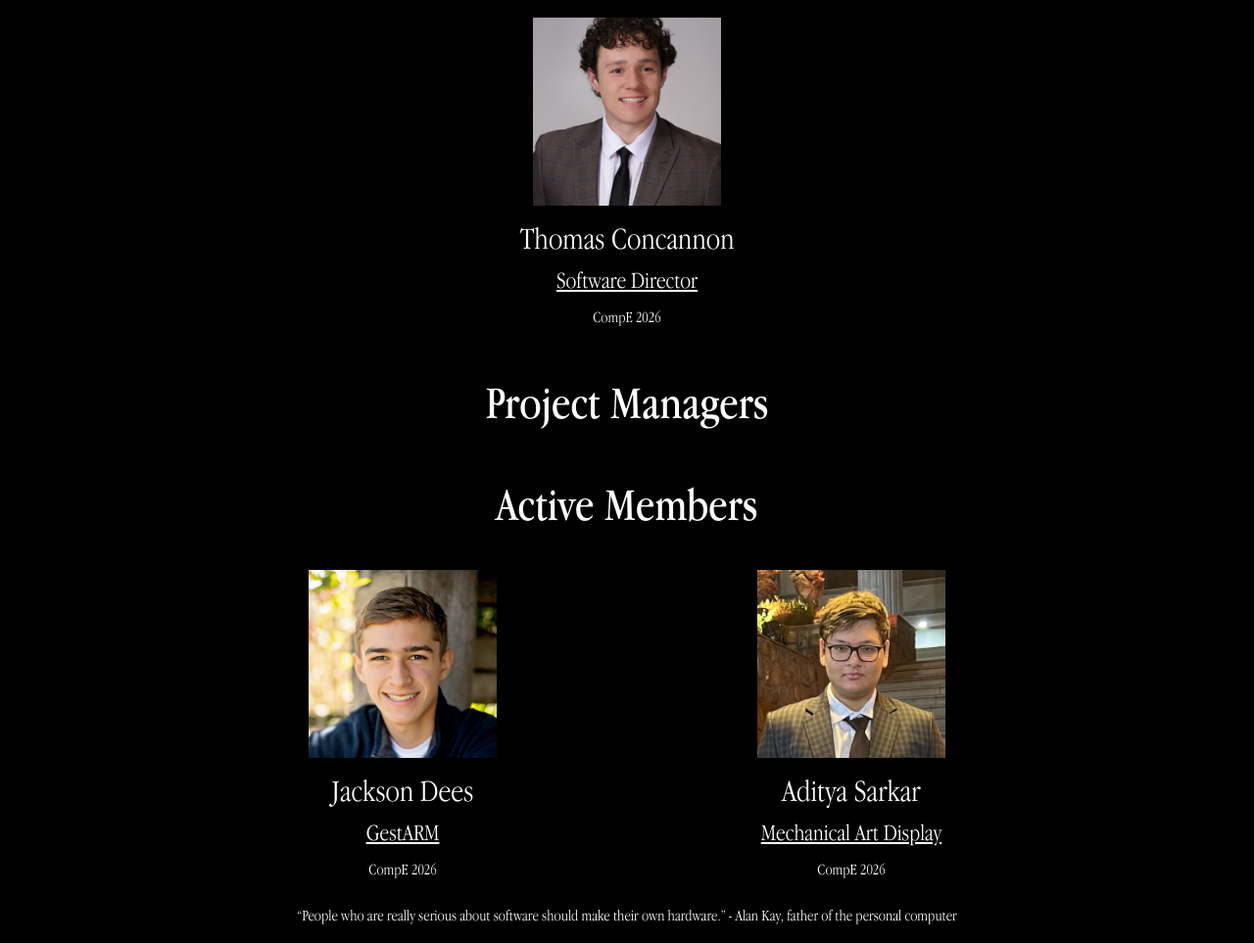
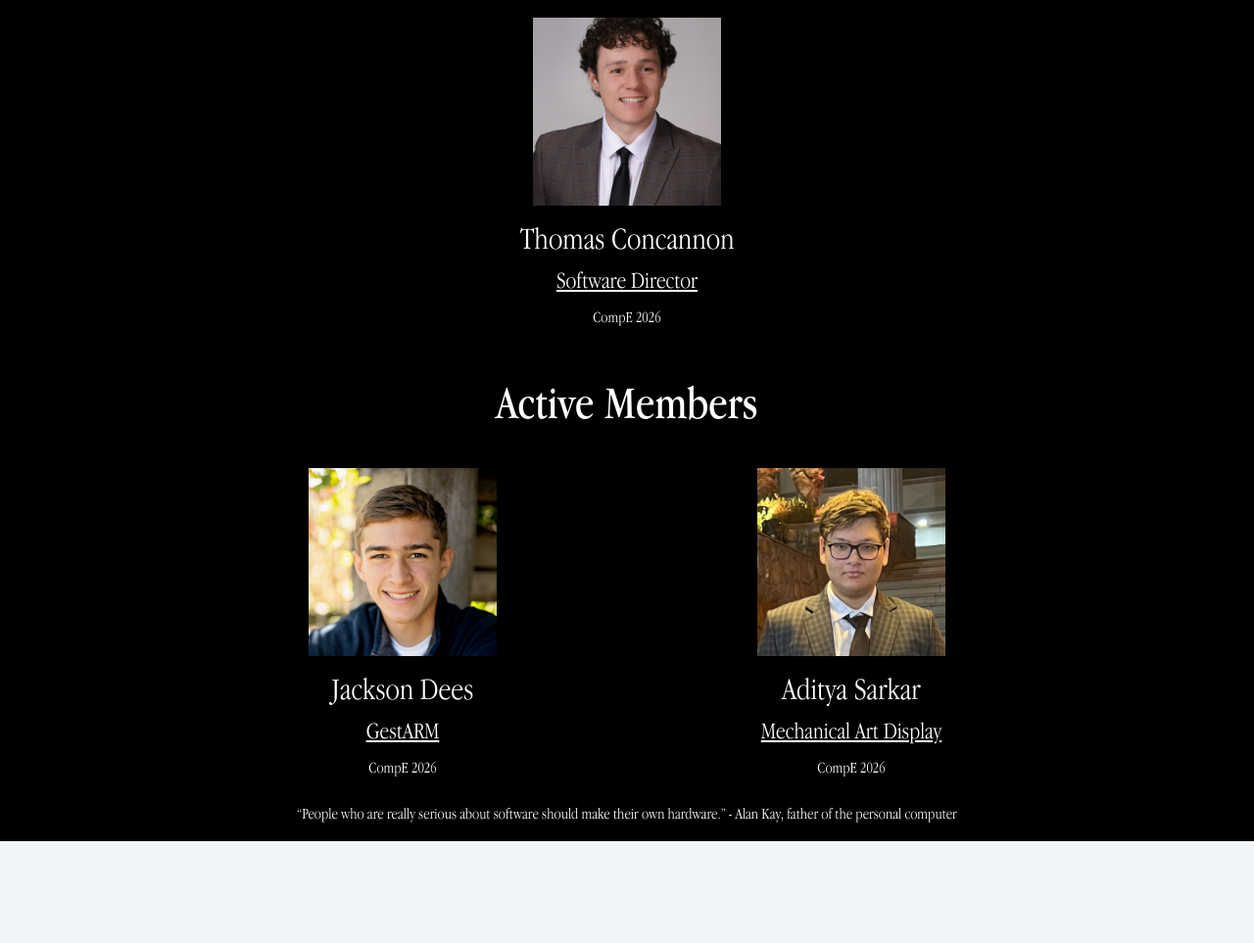
Before and after one commit to embedded-purdue/embedded-purdue, an Astro site: page /about in a window 1280 px wide. Shown: the part 2068-3031 px from the top of the page at 98% size. After the commit the page ends 2927 px from the top, so only its background shows below. Built offline with nearby package versions, Linux system fonts and the light colour scheme; Astro itself is replaced by a stand-in of ours.

Commit message:
check for display for team

```diff
--- a/src/pages/about.astro
+++ b/src/pages/about.astro
@@ -38,6 +38,8 @@ const pageTitle = "About";
     <br />
     <br />
 
+    {execs.length > 0 && (
+      <>
         <h1>Officers 2025</h1>
         <div class="tiles">
           {execs.map((exec) => (
@@ -50,7 +52,11 @@ const pageTitle = "About";
             />
           ))}
         </div>
+      </>
+    )}
 
+    {pms.length > 0 && (
+      <>
         <h1>Project Managers</h1>
         <div class="tiles">
           {pms.map((pm) => (
@@ -63,7 +69,11 @@ const pageTitle = "About";
             />
           ))}
         </div>
+      </>
+    )}
 
+    {activeMembers.length > 0 && (
+      <>
         <h1>Active Members</h1>
         <div class="tiles">
           {activeMembers.map((member) => (
@@ -76,6 +86,8 @@ const pageTitle = "About";
             />
           ))}
         </div>
+      </>
+    )}
 
     <Footer />
   </body>
```
Lines whose indentation alone changed are shown as unchanged.
